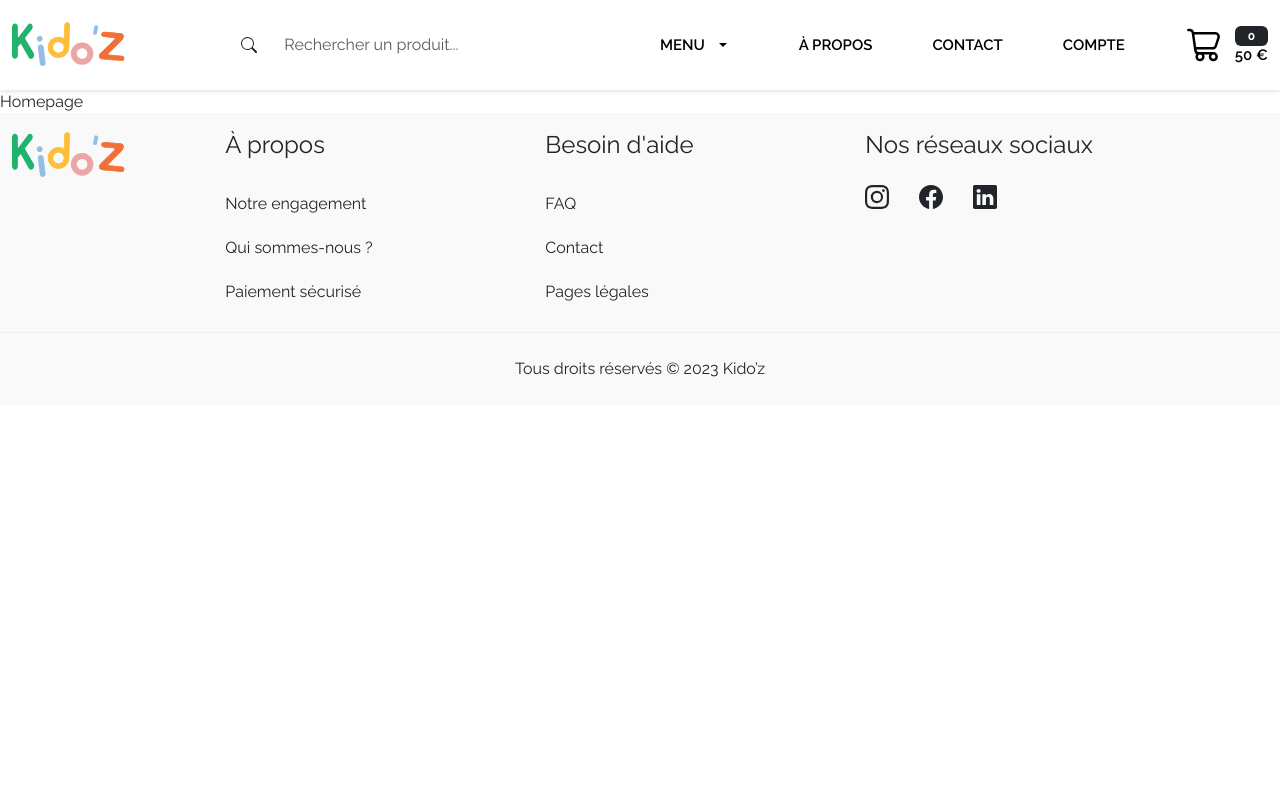
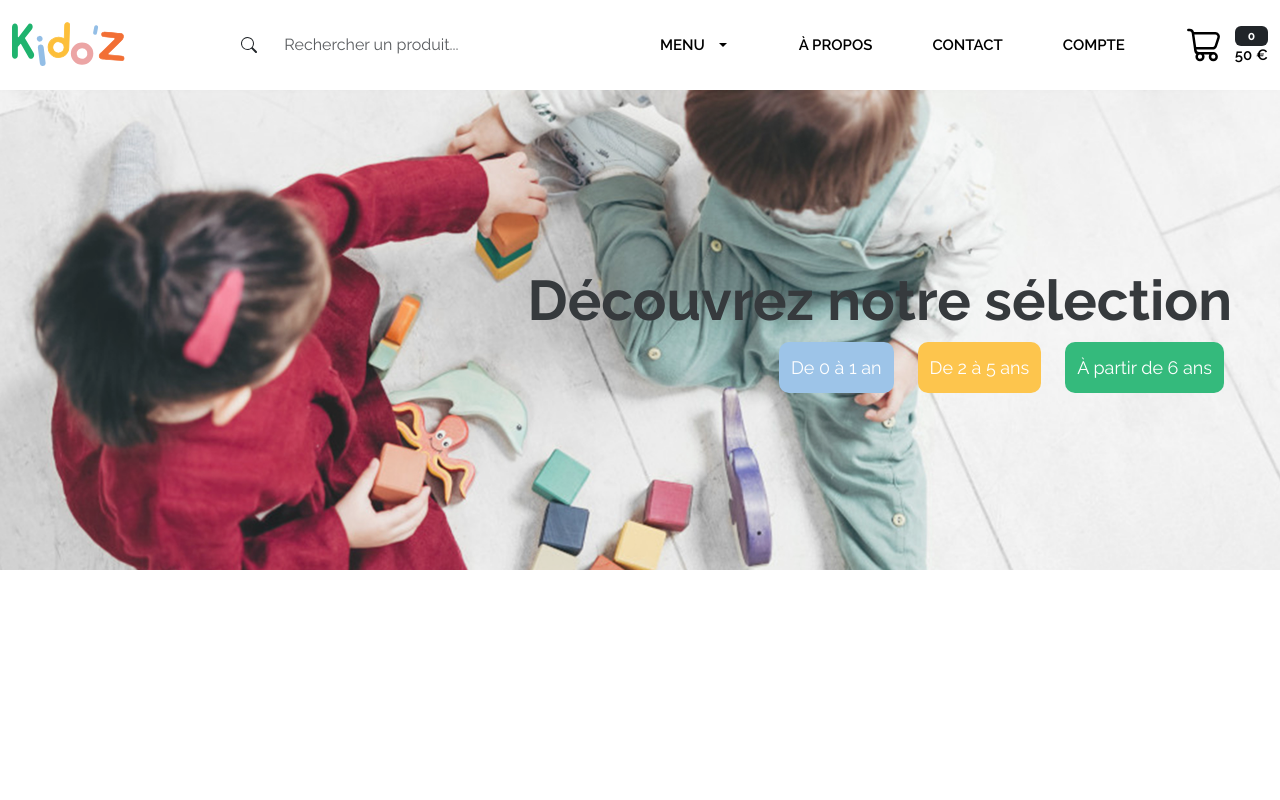
Before and after one commit to Kido-z/frontend, a React (Create React App) app: page / in a window 1280 px wide. Shown: the top 800 px of the page. Built offline with nearby package versions, Linux system fonts and the light colour scheme.

Commit message:
[US-024] main banner for the homepage

```diff
--- a/src/App.css
+++ b/src/App.css
@@ -8,6 +8,8 @@
   --color-FDBF3A: #FDBF3A;
   --color-F26F35: #F26F35;
   --color-F9F9F9: #F9F9F9;
+  --color-93BEE6: #93BEE6;
+  --color-1FB36E: #1FB36E;
 }
 
 body {
@@ -83,3 +85,30 @@ footer {
 footer:not(:first-child) {
   border-top: 1px solid rgba(29, 34, 34, 0.04);
 }
+
+/**** Banner part ****/
+.banner-container {
+  height: 100vh;
+}
+
+.banner-image {
+  background: url(../public/img/banner.jpg);
+  background-size: cover;
+  background-repeat: no-repeat;
+  background-position: center;
+  opacity: 0.9;
+  width: 100%;
+  height: 60vh;
+}
+
+.button-link {
+  padding: 12px 12px;
+  font-size: 18px;
+  border-radius: 10px;
+  color: white;
+  transition: 0.5s ease;
+}
+
+.button-link:hover {
+  opacity: 0.6;
+}
--- a/src/pages/Homepage.js
+++ b/src/pages/Homepage.js
@@ -1,23 +1,74 @@
-import React from 'react'
+import React from "react";
+import { Link } from "react-router-dom";
 
 const Homepage = () => {
   return (
-    <div>Homepage</div>
-  )
-}
+    <>
+      <section className="banner-container">
+        <div className="container-fluid">
+          <div className="row">
+            <div className="banner-image d-flex flex-column align-items-end justify-content-center pe-5">
+              <h1 class="display-4 fw-bold text-dark">Découvrez notre sélection</h1>
+              <div class="button-banner d-flex flex-row gap-3">
+                <div class="button-group me-2">
+                  <Link class="button-link btn-primary" style={{background: "#93BEE6"}}>
+                    De 0 à 1 an
+                  </Link>
+                </div>
+                <div class="button-group me-2">
+                  <Link class="button-link btn-secondary" style={{background: "#FDBF3A"}}>
+                  De 2 à 5 ans
+                  </Link>
+                </div>
+                <div class="button-group me-2">
+                  <Link class="button-link btn-third" style={{background: "#1FB36E"}}>
+                  À partir de 6 ans
+                  </Link>
+                </div>
+                {/* <div class="btn-group me-2" role="group" aria-label="Second group">
+                  <Link type="Link" class="btn btn-secondary">
+                    De 2 à 5 ans
+                  </Link>
+                </div>
+                <div class="btn-group" role="group" aria-label="Third group">
+                  <Link type="Link" class="btn btn-info">
+                    À partir de 6 ans
+                  </Link>
+                </div> */}
+              </div>
+            </div>
+          </div>
+        </div>
+        {/* <div className="col-6">
+              <div className="position-relative p-3 p-md-5 m-md-3 text-center bg-body-tertiary">
+                <img src="img/banner.jpg" alt="banniere principal"/>
+              </div>
+            </div>
 
-export default Homepage
+          <div class="position-relative overflow-hidden p-lg-5 text-center bg-body-tertiary">
+            <div class="col-md-6 p-lg-5 mx-auto my-5">
+              <img src="img/banner1.jpg" alt="banniere principal"/>
+              <h1 class="display-3 fw-bold">Designed for engineers</h1>
+              <h3 class="fw-normal text-muted mb-3">
+                Build anything you want with Aperture
+              </h3>
+              <div class="d-flex gap-3 justify-content-center lead fw-normal">
+                <a class="icon-link" href="#">
+                  Learn more
+                  <svg class="bi"></svg>
+                </a>
+                <a class="icon-link" href="#">
+                  Buy
+                  <svg class="bi"></svg>
+                </a>
+              </div>
+            </div>
+            <div class="product-device shadow-sm d-none d-md-block"></div>
+            <div class="product-device product-device-2 shadow-sm d-none d-md-block"></div>
+          </div> */}
+      </section>
+    </>
+  );
+};
 
-
-/* Je suis vivement intéressé par le poste de développeur chez Apsia, tel qu'annoncé.
-Avec une expérience solide en développement de logiciels et une passion pour la technologie,
-je suis convaincu que je peux apporter une contribution précieuse à votre entreprise.
-
-Mon expertise en [mentionnez des compétences pertinentes] et ma capacité à m'adapter rapidement
-aux nouvelles technologies font de moi un candidat idéal pour ce poste. J'admire l'engagement d'Apsia envers
-l'innovation et je suis enthousiaste à l'idée de rejoindre votre équipe.
-
-Je suis convaincu que ma combinaison de compétences techniques et d'enthousiasme pour le développement logiciel
-sera un atout pour Apsia. Je suis impatient de discuter de ma contribution potentielle lors d'un entretien.
-
-Merci de considérer ma candidature. */
+export default Homepage;
```
Also changed, not shown: public/img/banner.jpg (added).
